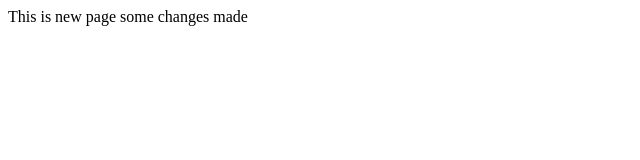
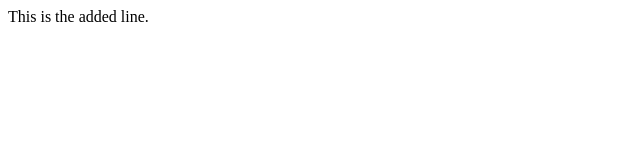
Before and after one commit to anonymousgod31664/app, a plain HTML site: page index.html in a window 1280 px wide. Shown: the whole page, without its empty margins (0-640 px from the left). Drawn offline with Linux system fonts and the light colour scheme.

Commit message:
file changed

```diff
--- a/index.html
+++ b/index.html
@@ -5,7 +5,6 @@ heading
 <title></title>
 </head>
 <body>
-This is new page
-some changes made
+This is the added line.
 </body>
 </html>
```
